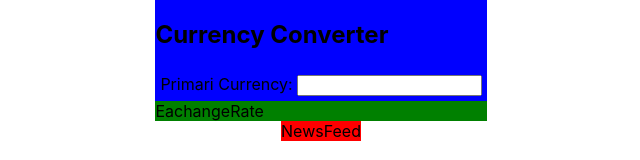
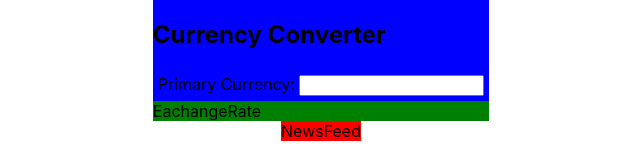
Before and after one commit to myexistance/crypto-dashboard, a JavaScript app: page / in a window 1280 px wide. Shown: the top 160 px of the page, without its empty margins (319-959 px from the left). Built offline with nearby package versions, Linux system fonts and the light colour scheme; the HTML template or start-up script is replaced by a standard one.

Commit message:
Primary Currency typo

```diff
--- a/src/components/CurrencyConverter.js
+++ b/src/components/CurrencyConverter.js
@@ -4,10 +4,11 @@ const CurrencyConverter = ()  =>  {
   return (
     <div className ="currency-converter">
       <h2>Currency Converter</h2>
+      <div>
                 <table>
                    <body>
                              <tr>
-                      <td>Primari Currency:</td>
+                               <td>Primary Currency:</td>
                                <td>
                                  <input
                                  type="number"
@@ -19,6 +20,8 @@ const CurrencyConverter = ()  =>  {
                    </body>
                </table>
 
+      </div>
+
       <ExchangeRate/>
     </div>
   )
```
Lines whose indentation alone changed are shown as unchanged.
